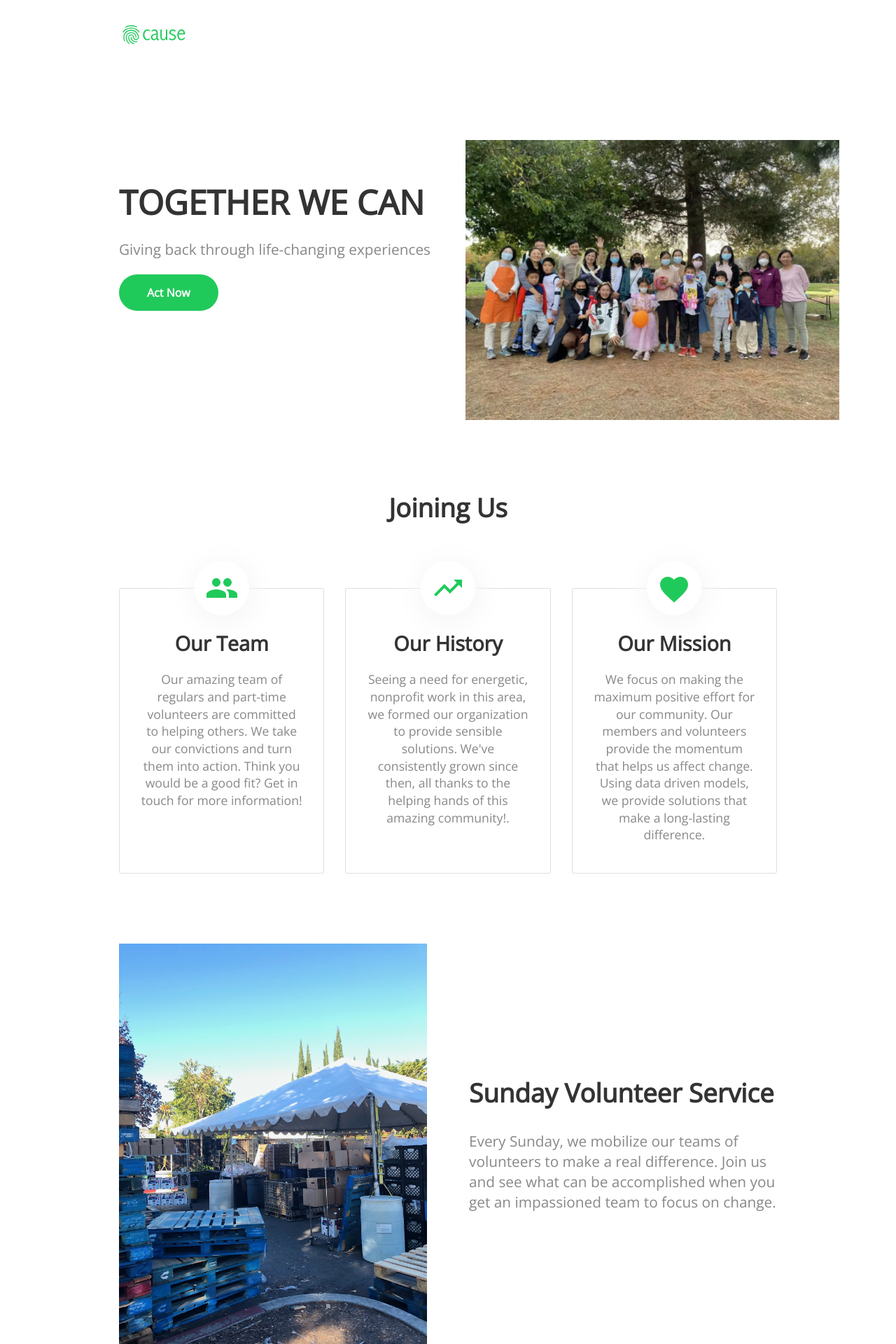
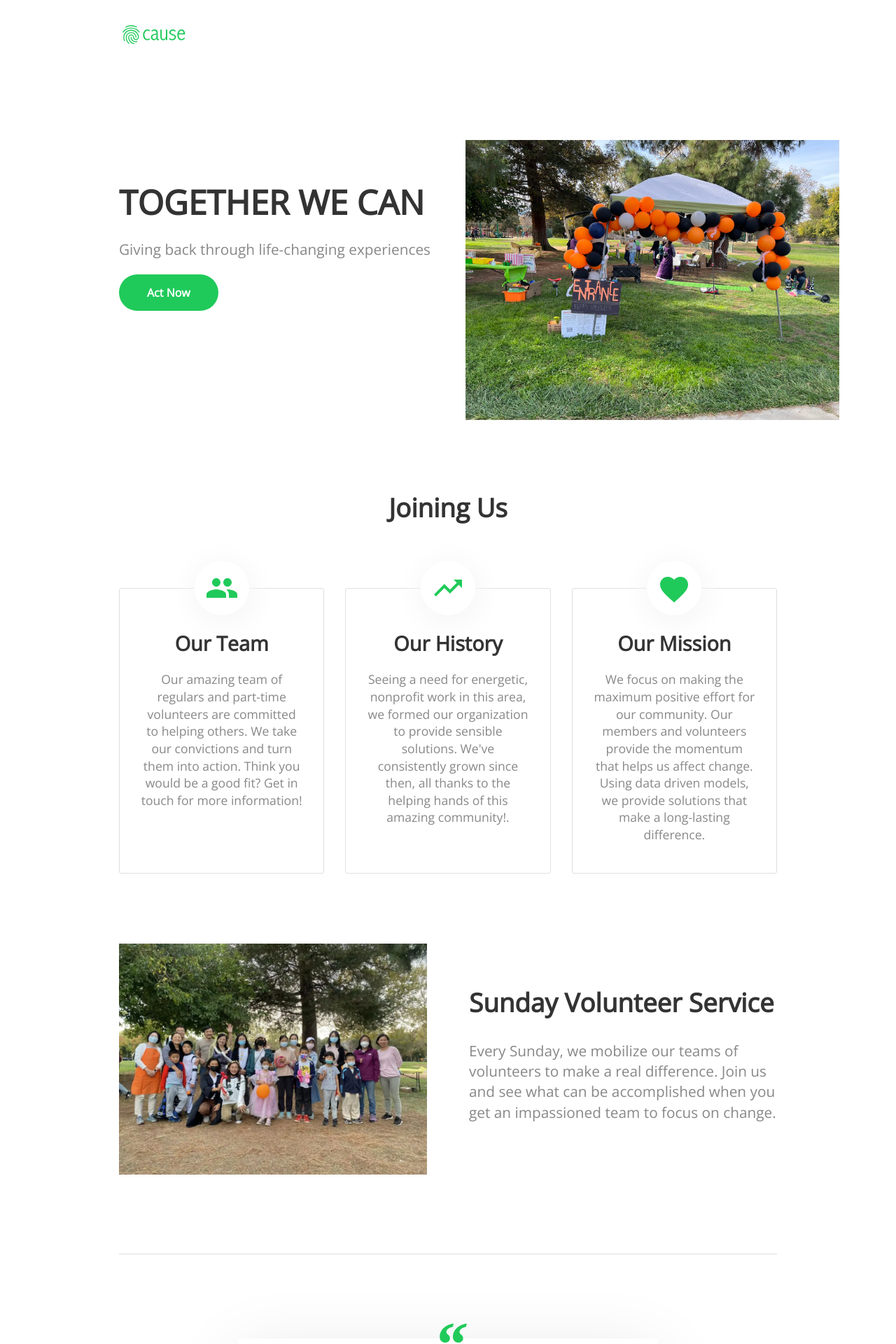
Before and after one commit to meyerholzcommunity/meyerholzcommunity.github.io, a Jekyll site: the page built from index.html, in a window 1280 px wide. Shown: the top 1920 px of the page at 70% size. Built offline with Jekyll 4.4.1, drawn with Linux system fonts in a browser that asks for light colours; nearby versions of some CDN libraries; a script that is not in the unit is left out.

Commit message:
replace images

```diff
--- a/index.html
+++ b/index.html
@@ -14,7 +14,7 @@ title: TOGETHER WE CAN
 			</div>
 		</div>
 		<div class="column">
-			<img src="{{ site.baseurl }}/images/meyerholz.webp" alt="meyerholz">
+			<img src="{{ site.baseurl }}/images/enter.jpeg" alt="meyerholz">
 		</div>
 	</div>
 </header>
@@ -46,7 +46,7 @@ title: TOGETHER WE CAN
 <div class="container">
 	<div class="columns">
 		<div>
-			<img src="{{ site.baseurl }}/images/volunteer.jpeg" alt="Volunteer">
+			<img src="{{ site.baseurl }}/images/meyerholz.webp" alt="Volunteer">
 		</div>
 		<div>
 			<h2 class="editable">Sunday Volunteer Service</h2>
```
Also changed, not shown: images/crowd.jpeg (added), images/enter.jpeg (added).
